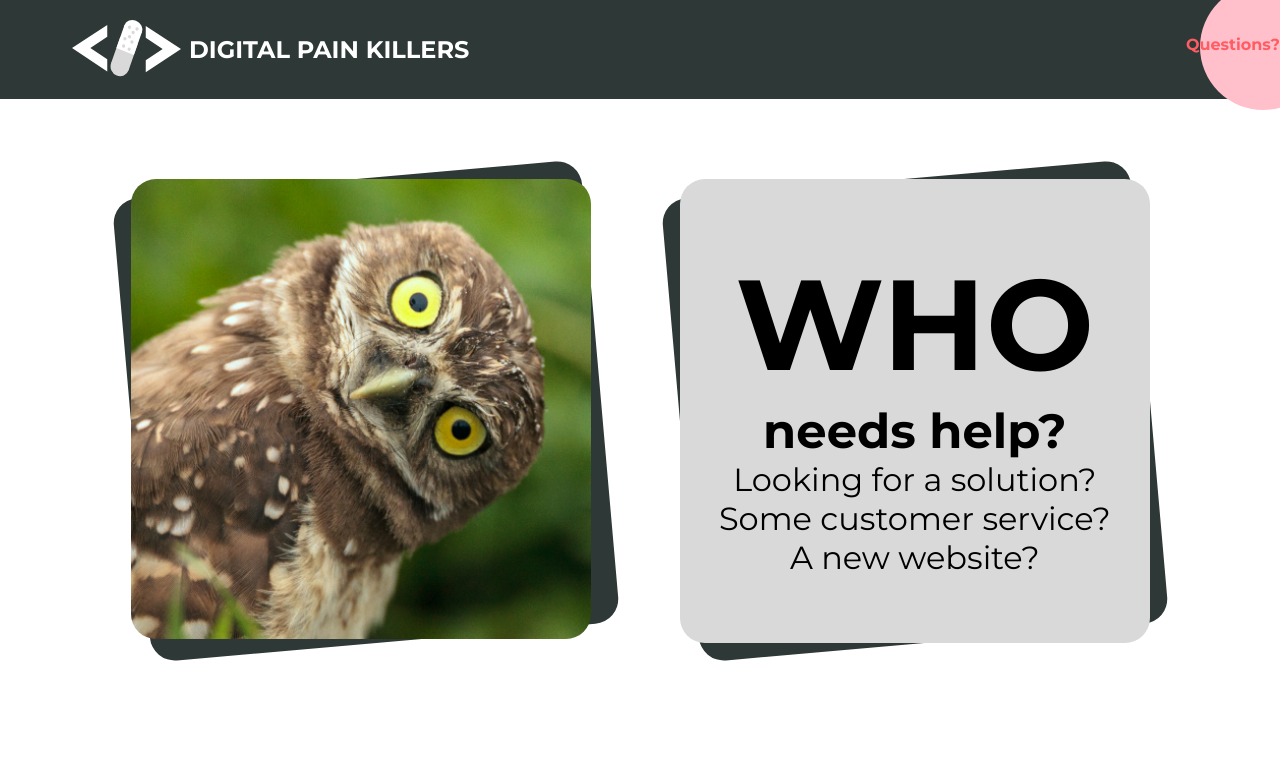
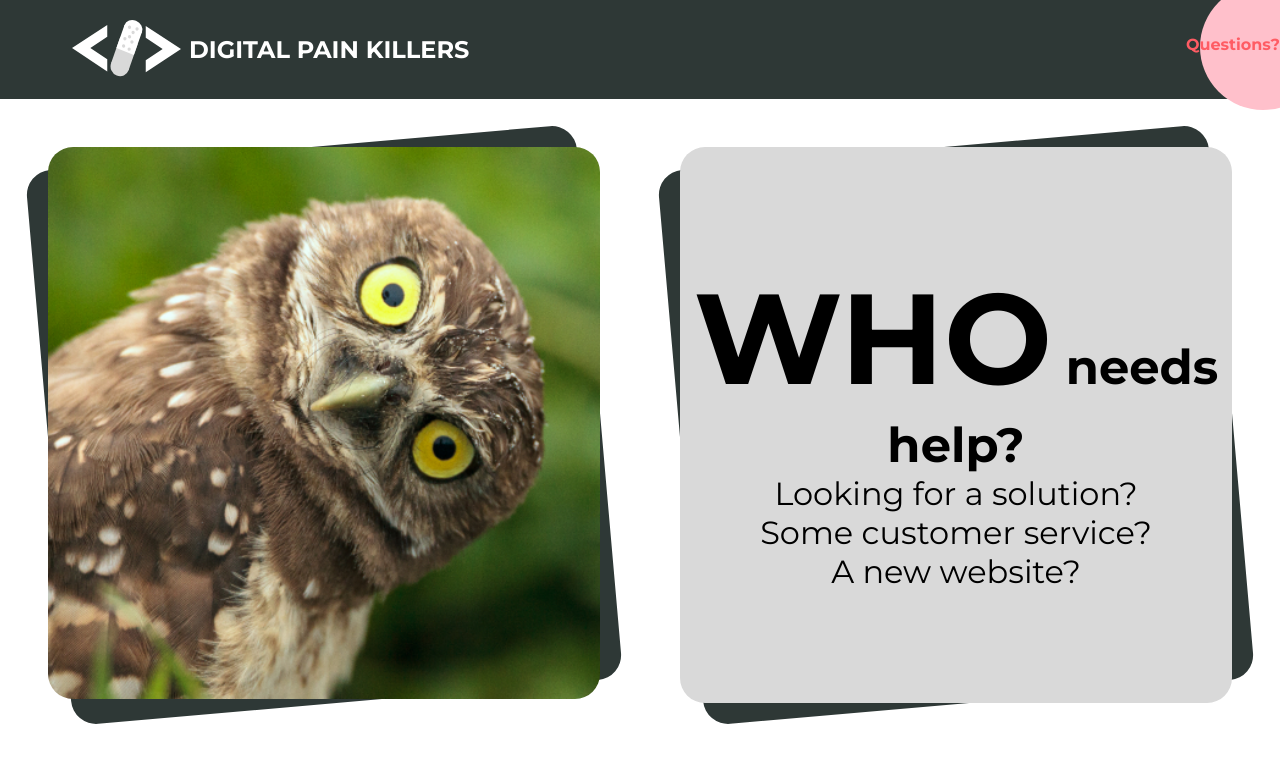
Before and after one commit to fourwhitesocks/dpk-sk, a SvelteKit app: page / in a window 1280 px wide. Shown: the top 762 px of the page. Built offline with nearby package versions, Linux system fonts and the light colour scheme.

Commit message:
adjusted cards in hero

```diff
--- a/src/routes/+page.svelte
+++ b/src/routes/+page.svelte
@@ -1,6 +1,6 @@
 <div class="grid grid-cols-2 card-container">
 	<div class="left-card">
-		<img class="" src="./funny-owl-sq-ed.jpg" width="460" alt="funny owl" />
+		<img class="" src="./funny-owl-sq-ed.jpg" alt="funny owl" />
 
 		<div class="card-bg" />
 	</div>
@@ -66,11 +66,13 @@
 	.card-container {
 		gap: var(--size-44);
 		margin: 0 auto;
-		max-width: 1019px;
-		padding: var(--size-44) 0;
+		/*max-width: 1019px;  */
+		/*padding: var(--size-44) 0; */
+		padding: var(--size-36);
 	}
 
 	img {
+		width: 100%;
 		border-radius: 25px;
 		position: relative;
 	}
```
